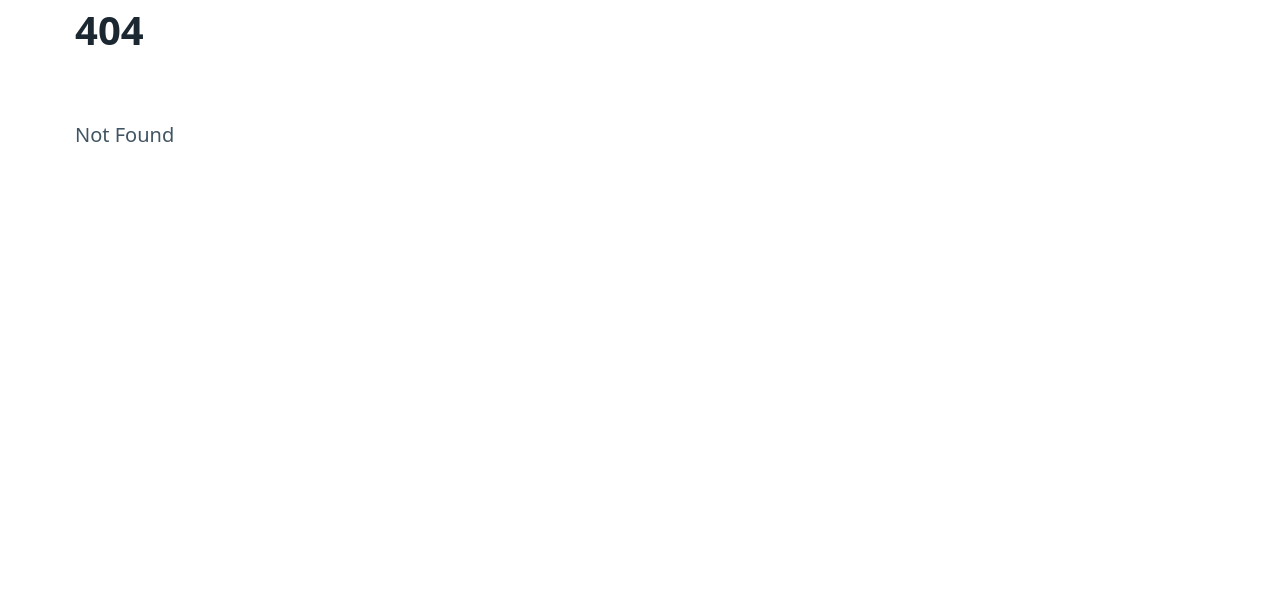
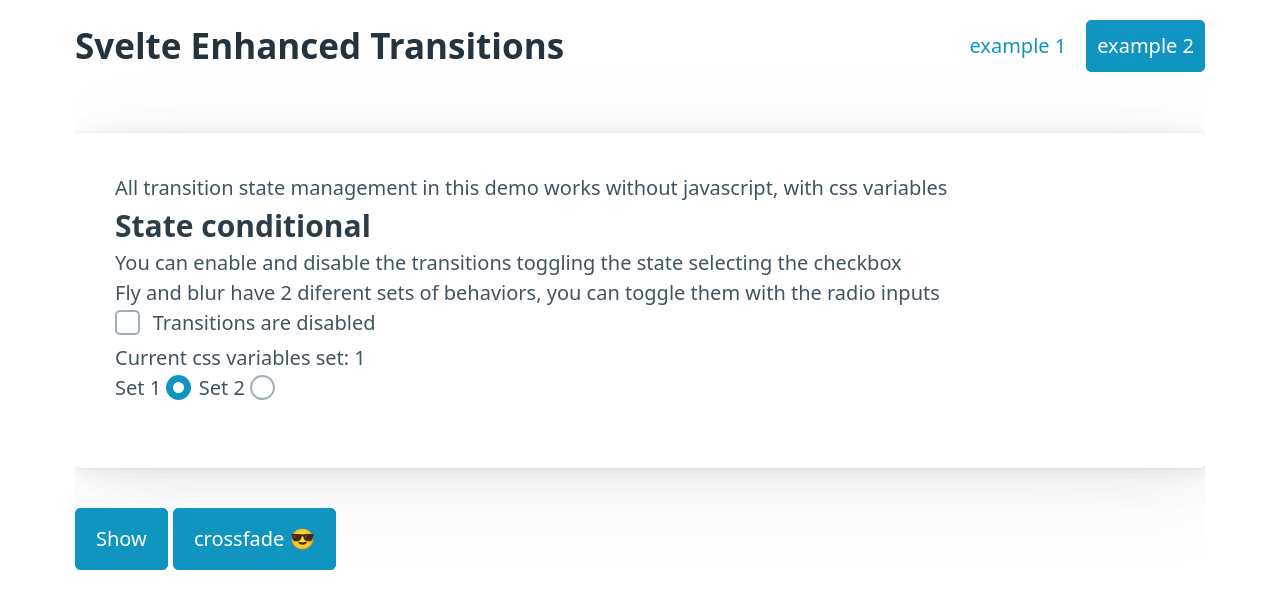
Before and after one commit to Thiagolino8/svelte-enhanced-transitions, a SvelteKit app: page /example/2 in a window 1280 px wide. Before the commit this address had no page. Shown: the top 608 px of the page. Built offline with nearby package versions, Linux system fonts and the light colour scheme.

Commit message:
New Demo

```diff
--- a/src/routes/+layout.svelte
+++ b/src/routes/+layout.svelte
@@ -1,17 +1,86 @@
+<script lang="ts" context="module">
+	import { crossfade, slide } from '$lib/index.js';
+	import { getContext, setContext } from 'svelte';
+
+	const createContext = <T,>(value: T) => {
+		const key = Symbol();
+		return [() => setContext(key, value), () => getContext<T>(key)];
+	};
+
+	const [intro, outro] = crossfade({
+		fallback: undefined
+	});
+	const [setCrossfade, getCrossfade] = createContext([intro, outro]);
+
+	export { getCrossfade };
+</script>
+
 <script lang="ts">
+	import { page } from '$app/stores';
 	import '@picocss/pico';
+	import Modal from './Modal.svelte';
+	import Nav from './Nav.svelte';
+	import Transitions from './Transitions.svelte';
+
+	export let data;
+
+	setCrossfade();
+
+	$: modal = $page.url.searchParams.has('modal');
 </script>
 
 <main class="container">
-	<slot />
+	<Nav />
+	<article>
+		<bold>All transition state management in this demo works without javascript, with css variables</bold>
+		{#key data.pathname}
+			<div in:slide out:slide>
+				<slot />
+			</div>
+		{/key}
+	</article>
+	<Transitions />
 </main>
+
+{#if modal}
+	<Modal />
+{/if}
 
 <style>
 	main {
 		overflow-x: hidden;
 	}
 
+	article {
+		display: grid;
+		grid: 1fr / 1fr;
+	}
+
+	div {
+		grid-area: span 1 / span 1;
+	}
+
+	:root {
+		overflow-y: scroll;
+		position: relative;
+		--x: 100vw;
+		--y: 0vh;
+		--amount: 1rem;
+	}
+
 	:global(html) {
 		overflow-y: scroll;
 	}
+
+	:global(p) {
+		z-index: 1000;
+	}
+
+	:global(h1, h2, h3, p, bold) {
+		margin: 0;
+	}
+
+	:global(button) {
+		width: auto;
+	}
 </style>
--- /dev/null
+++ b/src/routes/+layout.ts
@@ -0,0 +1 @@
+export const load = ({ url: { pathname } }) => ({ pathname });
--- a/src/routes/+page.svelte
+++ /dev/null
@@ -1,90 +0,0 @@
-<script lang="ts">
-	import Modal from './Modal.svelte';
-	import { blur, fade, fly, draw, scale, crossfade, slide } from '$lib/index.js';
-
-	let show = false;
-	let modal = false;
-	let width: number = 0;
-
-	$: enabled = width < 800;
-
-	const [intro, outro] = crossfade({
-		fallback: () => ({})
-	});
-
-	const toggleModal = () => {
-		modal = !modal;
-	};
-</script>
-
-<svelte:window bind:innerWidth={width} />
-
-<h3>Enhanced Transitions</h3>
-<p>Transitions will occur when window width size is less than 800 pixels</p>
-<p>Fly and blur will behave differently when when window size is less than 600 pixels</p>
-<p>Current window width: {width}</p>
-
-{#if !modal}
-	<button on:click={toggleModal}>
-		<span
-			in:intro|global={{ enabled, key: 'crossfade' }}
-			out:outro|global={{ enabled, key: 'crossfade' }}>crossfade</span
-		>
-		<span in:intro|global={{ enabled, key: 'emoji' }} out:outro|global={{ enabled, key: 'emoji' }}
-			>😎</span
-		>
-	</button>
-{/if}
-
-{#if modal}
-	<Modal {enabled} {intro} {outro} on:click={toggleModal} />
-{/if}
-
-<button on:click={() => (show = !show)}>Show/Hide</button>
-
-{#if show}
-	<p>
-		draw <svg
-			xmlns="http://www.w3.org/2000/svg"
-			fill="none"
-			viewBox="0 0 24 24"
-			stroke-width="1.5"
-			stroke="currentColor"
-		>
-			<path
-				in:draw={{ enabled }}
-				out:draw={{ enabled }}
-				stroke-linecap="round"
-				stroke-linejoin="round"
-				d="M6 18L18 6M6 6l12 12"
-			/>
-		</svg>
-	</p>
-	<p in:fly={{ enabled, x: '--x', y: '--y' }} out:fly={{ enabled, x: '--x', y: '--y' }}>fly</p>
-	<p in:blur={{ enabled, amount: '--amount' }} out:blur={{ enabled, amount: '--amount' }}>blur</p>
-	<p in:fade={{ enabled }} out:fade={{ enabled }}>fade</p>
-	<p in:scale={{ enabled }} out:scale={{ enabled }}>scale</p>
-	<p in:slide={{ enabled }} out:slide={{ enabled }}>slide</p>
-{/if}
-
-<style>
-	p {
-		--x: 100vw;
-		--y: 0vh;
-		--amount: 1rem;
-		position: relative;
-	}
-
-	@media (max-width: 600px) {
-		p {
-			--x: 0vw;
-			--y: -100vh;
-			--amount: 4rem;
-		}
-	}
-
-	svg {
-		width: 1.5rem;
-		height: 1.5rem;
-	}
-</style>
--- /dev/null
+++ b/src/routes/+page.ts
@@ -0,0 +1,5 @@
+import { redirect } from '@sveltejs/kit';
+
+export const load = () => {
+	throw redirect(303, '/example/1');
+};
--- a/src/routes/Modal.svelte
+++ b/src/routes/Modal.svelte
@@ -1,27 +1,64 @@
 <script lang="ts">
-	import type { crossfade } from "$lib/index.js";
+	import { page } from '$app/stores';
+	import { fade } from '$lib/index.js';
+	import { getCrossfade } from './+layout.svelte';
 
-	export let intro: ReturnType<typeof crossfade>[0]
-	export let outro: ReturnType<typeof crossfade>[1]
-	export let enabled: boolean;
+	const [intro, outro] = getCrossfade();
+
+	const searchParams = new URLSearchParams($page.url.searchParams)
+	searchParams.delete('modal')
+	const closeLink = searchParams.toString()
+		? `${$page.url.pathname}?${searchParams.toString()}`
+		: $page.url.pathname;
 </script>
 
-<button on:click>
-	<h1 in:intro|global={{enabled, key: 'crossfade' }} out:outro|global={{enabled, key: 'crossfade' }}>crossfade</h1>
-	<span in:intro|global={{enabled, key: 'emoji' }} out:outro|global={{enabled, key: 'emoji' }}>😎</span>
-</button>
+<dialog transition:fade={{ enabled: '--enabled' }} open>
+	<a href={closeLink} data-sveltekit-replacestate aria-label="Close" class="backdrop" />
+	<article>
+		<header>
+			<a
+				data-sveltekit-replacestate
+				role="button"
+				href={closeLink}
+				aria-label="Close"
+				class="close"
+			/>
+			<h2
+				in:intro={{ enabled: '--enabled', key: 'crossfade' }}
+				out:outro={{ enabled: '--enabled', key: 'crossfade' }}
+			>
+				crossfade
+			</h2>
+			<p
+				in:intro={{ enabled: '--enabled', key: 'emoji' }}
+				out:outro={{ enabled: '--enabled', key: 'emoji' }}
+			>
+				😎
+			</p>
+		</header>
+		<h3>This is a crossfade example</h3>
+	</article>
+</dialog>
 
 <style>
-	button {
-		height: 100vh;
-		width: 100vw;
-		position: fixed;
-		top: 0;
-		left: 0;
-		z-index: 100;
-		background: rgba(0, 0, 0, 0.7);
-		display: grid;
-		place-content: center;
-		border: none;
+	.backdrop {
+		position: absolute;
+		width: 100%;
+		height: 100%;
+	}
+
+	article {
+		z-index: 1;
+	}
+	article {
+		overflow: visible;
+	}
+
+	p {
+		display: inline-block;
+	}
+
+	h2 {
+		display: inline-block;
 	}
 </style>
--- /dev/null
+++ b/src/routes/Nav.svelte
@@ -0,0 +1,20 @@
+<script lang="ts">
+	import { page } from '$app/stores';
+
+	const examples = ['/example/1', '/example/2'];
+</script>
+
+<nav>
+	<ul>
+		<li><h2>Svelte Enhanced Transitions</h2></li>
+	</ul>
+	<ul>
+		{#each examples as example}
+			<li>
+				<a href={example} role={$page.url.pathname === example ? 'button' : undefined}>
+					{example.replaceAll('/', ' ')}
+				</a>
+			</li>
+		{/each}
+	</ul>
+</nav>
--- /dev/null
+++ b/src/routes/Transitions.svelte
@@ -0,0 +1,81 @@
+<script lang="ts">
+	import { blur, draw, fade, fly, scale, slide } from '$lib/index.js';
+	import { page } from '$app/stores';
+	import { getCrossfade } from './+layout.svelte';
+
+	const [intro, outro] = getCrossfade();
+
+	$: modal = $page.url.searchParams.has('modal');
+	$: show = $page.url.searchParams.has('show');
+</script>
+
+<a data-sveltekit-replacestate href={show ? $page.url.pathname : '?show=true'} role="button">
+	{show ? 'Hide' : 'Show'}
+</a>
+{#if !modal}
+	<a
+		href={$page.url.search ? `${$page.url.href}&modal=true` : '?modal=true'}
+		role="button"
+		data-sveltekit-replacestate
+		transition:fade={{ enabled: '--enabled' }}
+	>
+		<span
+			in:intro={{ enabled: '--enabled', key: 'crossfade' }}
+			out:outro={{ enabled: '--enabled', key: 'crossfade' }}
+		>
+			crossfade
+		</span>
+		<span
+			in:intro={{ enabled: '--enabled', key: 'emoji' }}
+			out:outro={{ enabled: '--enabled', key: 'emoji' }}
+		>
+			😎
+		</span>
+	</a>
+{/if}
+
+{#if show}
+	<p>
+		draw <svg
+			xmlns="http://www.w3.org/2000/svg"
+			fill="none"
+			viewBox="0 0 24 24"
+			stroke-width="1.5"
+			stroke="currentColor"
+		>
+			<path
+				in:draw={{ enabled: '--enabled' }}
+				out:draw={{ enabled: '--enabled' }}
+				stroke-linecap="round"
+				stroke-linejoin="round"
+				d="M6 18L18 6M6 6l12 12"
+			/>
+		</svg>
+	</p>
+	<p
+		in:fly={{ enabled: '--enabled', x: '--x', y: '--y' }}
+		out:fly={{ enabled: '--enabled', x: '--x', y: '--y' }}
+	>
+		fly
+	</p>
+	<p
+		in:blur={{ enabled: '--enabled', amount: '--amount' }}
+		out:blur={{ enabled: '--enabled', amount: '--amount' }}
+	>
+		blur
+	</p>
+	<p in:fade={{ enabled: '--enabled' }} out:fade={{ enabled: '--enabled' }}>fade</p>
+	<p in:scale={{ enabled: '--enabled' }} out:scale={{ enabled: '--enabled' }}>
+		scale
+	</p>
+	<p in:slide={{ enabled: '--enabled' }} out:slide={{ enabled: '--enabled' }}>
+		slide
+	</p>
+{/if}
+
+<style>
+	svg {
+		width: 1.5rem;
+		height: 1.5rem;
+	}
+</style>
--- /dev/null
+++ b/src/routes/example/1/+page.svelte
@@ -0,0 +1,40 @@
+<h3>Window width conditional</h3>
+<p>Transitions will occur when window width size is less than 800 pixels</p>
+<p>Fly and blur will behave differently when when window size is less than 600 pixels</p>
+<bold>Current window width is</bold>
+
+<style>
+	bold {
+		--width: ' >= 800px';
+	}
+
+	@media (max-width: 800px) {
+		bold {
+			--width: ' < 800px and >= 600px';
+		}
+	}
+
+	@media (max-width: 600px) {
+		bold {
+			--width: ' < 600px';
+		}
+	}
+
+	bold::after {
+		content: var(--width);
+	}
+
+	@media (max-width: 800px) {
+		:root {
+			--enabled: 'enabled';
+		}
+	}
+
+	@media (max-width: 600px) {
+		:root {
+			--x: 0vw;
+			--y: -100vh;
+			--amount: 4rem;
+		}
+	}
+</style>
--- /dev/null
+++ b/src/routes/example/2/+page.svelte
@@ -0,0 +1,57 @@
+<h3>State conditional</h3>
+<p>You can enable and disable the transitions toggling the state selecting the checkbox</p>
+<p>Fly and blur have 2 diferent sets of behaviors, you can toggle them with the radio inputs</p>
+
+<label>
+	<input type="checkbox" name="enabled" />
+	<span class="transitions-are">Transitions are</span>
+</label>
+
+<bold>Current css variables set:</bold>
+<fieldset>
+	<label>
+		<span>Set 1</span>
+		<input type="radio" name="css-var-set" value="1" checked />
+	</label>
+	<label>
+		<span>Set 2</span>
+		<input type="radio" name="css-var-set" value="2" />
+	</label>
+</fieldset>
+
+<style>
+	fieldset {
+		display: flex;
+		align-items: center;
+	}
+
+	:root:has(input[type='radio'][name='css-var-set']:checked[value='2']) {
+		--content: ' 2';
+	}
+
+	:root {
+		--content: ' 1';
+	}
+
+	bold::after {
+		content: var(--content);
+	}
+
+	:root:has(input[type='checkbox'][name='enabled']:checked) {
+		--enabled: 'enabled';
+	}
+
+	:root:has(input[type='checkbox'][name='enabled']:checked) label .transitions-are::after {
+		content: ' enabled';
+	}
+
+	.transitions-are::after {
+		content: ' disabled';
+	}
+
+	:root:has(input[type='radio'][name='css-var-set']:checked[value='2']) {
+		--x: 0vw;
+		--y: -100vh;
+		--amount: 4rem;
+	}
+</style>
```
Also changed, not shown: 2 other files (tests, documents, lock files or other folders).
